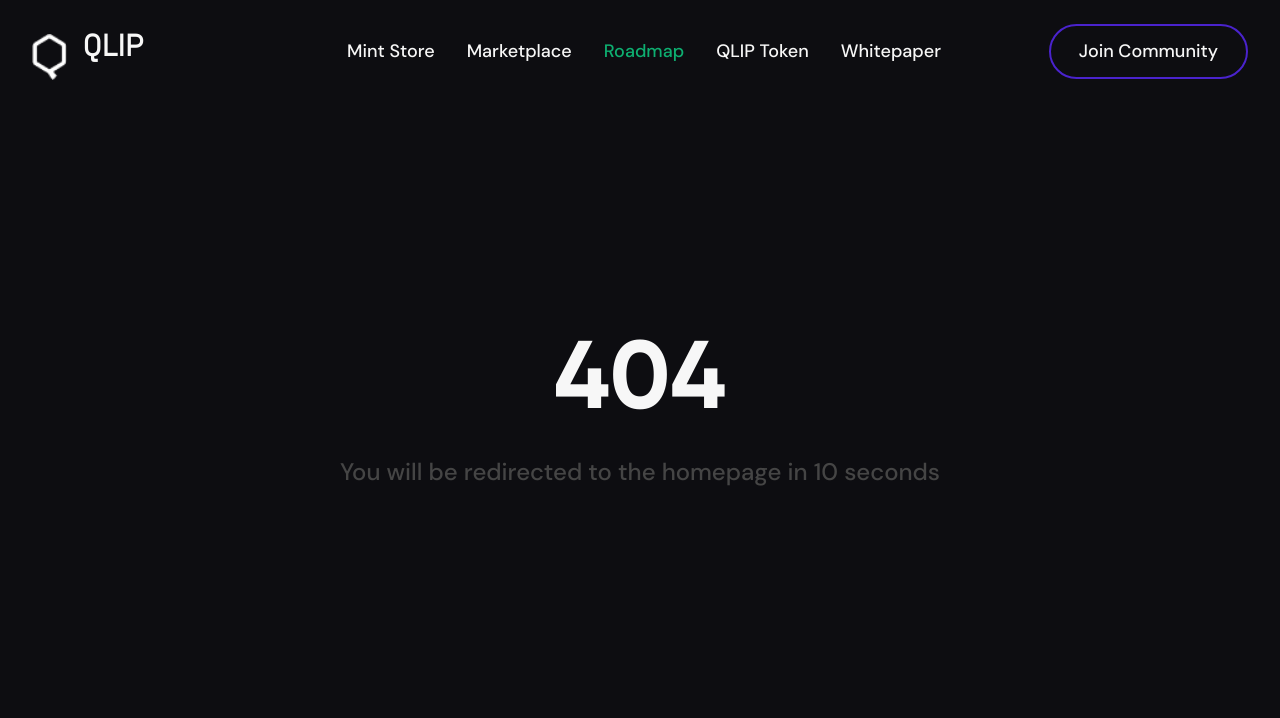
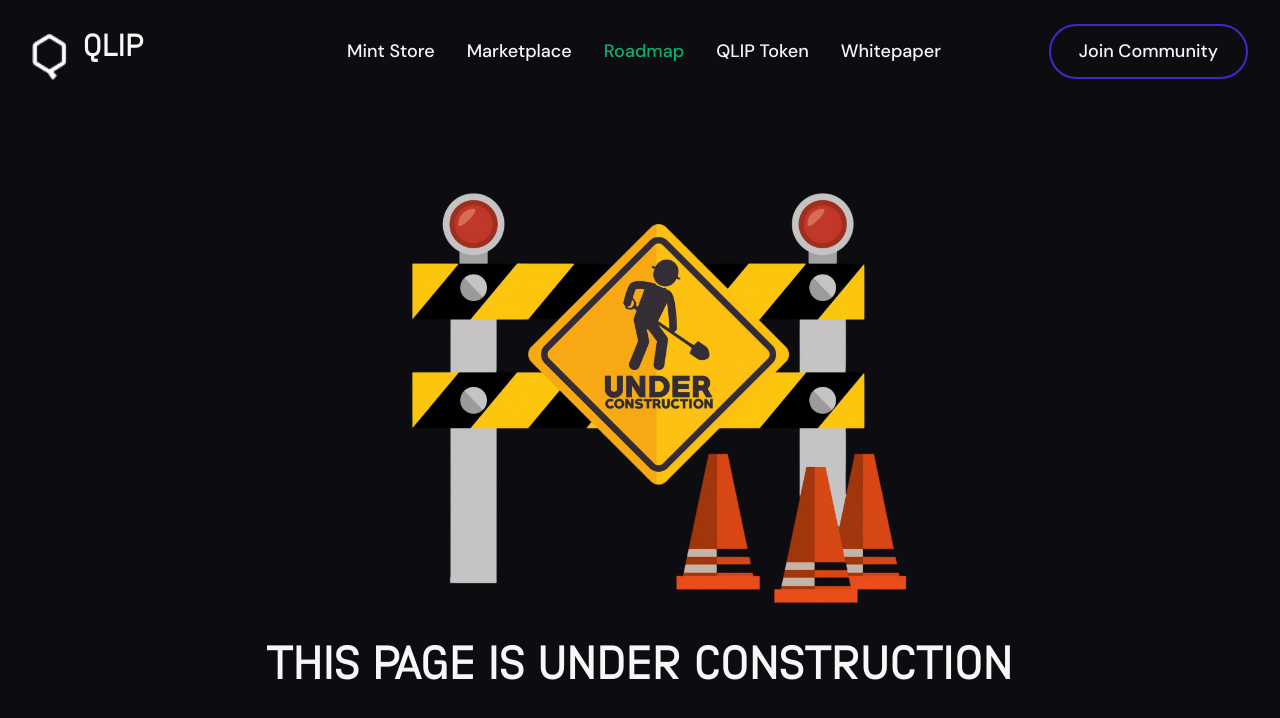
Before and after one commit to 0xdothis/qlip-marketplace, a React (Vite) app: page /roadmap in a window 1280 px wide. Before the commit this address had no page. Shown: the top 718 px of the page. Built offline with nearby package versions, Linux system fonts and the light colour scheme.

Commit message:
Created a page under construction components and replaced the  page not found component

```diff
--- a/src/components/NotFound/NotFound.jsx
+++ b/src/components/NotFound/NotFound.jsx
@@ -2,7 +2,7 @@ import React from "react";
 import styled from "styled-components/macro";
 
 function NotFound() {
-  const [timer, setTimer] = React.useState(15);
+  const [timer, setTimer] = React.useState(5);
 
   React.useEffect(() => {
     // Redirect to homepage after 3 seconds
@@ -24,6 +24,7 @@ function NotFound() {
   return (
     <Wrapper>
       <Heading>404</Heading>
+      <HeadingH2>Page not found</HeadingH2>
       <Text>You will be redirected to the homepage in {timer} seconds</Text>
     </Wrapper>
   );
@@ -42,6 +43,12 @@ const Heading = styled.h1`
   font-size: 6rem;
   color: var(--color-white);
 `;
+const HeadingH2 = styled.h2`
+  font-size: 3rem;
+  color: var(--color-white);
+  margin-top: -30px;
+  margin-bottom: 20px;
+`;
 
 const Text = styled.p`
   font-size: 1.5rem;
--- /dev/null
+++ b/src/components/NotReady/NotReady.jsx
@@ -0,0 +1,41 @@
+import React from "react";
+import styled from "styled-components/macro";
+
+function NotReady() {
+  return (
+    <Wrapper>
+      <ImgWrapper>
+        <Img
+          src="./images/construction.png"
+          alt="this page is under construction"
+        />
+      </ImgWrapper>
+      <HeadingH3>This Page is under construction</HeadingH3>
+    </Wrapper>
+  );
+}
+
+const Wrapper = styled.div`
+  display: grid;
+  place-content: center;
+  width: 100%;
+  height: 100%;
+  justify-items: center;
+`;
+
+const ImgWrapper = styled.div`
+  max-width: 600px;
+`;
+
+const Img = styled.img`
+  width: 100%;
+`;
+
+const HeadingH3 = styled.h3`
+  font-family: "Unione";
+  font-size: var(--font-h3);
+  text-transform: uppercase;
+  text-align: center;
+  margin-top: -50px;
+`;
+export default NotReady;
--- /dev/null
+++ b/src/components/NotReady/index.js
@@ -0,0 +1 @@
+export { default } from "./NotReady";
--- a/src/pages/MintStore.jsx
+++ b/src/pages/MintStore.jsx
@@ -1,11 +1,14 @@
 import Navbar from "../components/Navbar";
-import NotFound from "../components/NotFound";
+import NotReady from "../components/NotReady";
 
 function MintStore() {
   return (
     <>
-      <Navbar value="Connect Wallet" />
-      <NotFound />
+      <Navbar
+        value="Connect Wallet"
+        style={{ backgroundColor: "var(--color-bg-dark)" }}
+      />
+      <NotReady />
     </>
   );
 }
--- a/src/pages/QlipToken.jsx
+++ b/src/pages/QlipToken.jsx
@@ -1,11 +1,14 @@
 import Navbar from "../components/Navbar";
-import NotFound from "../components/NotFound";
+import NotReady from "../components/NotReady";
 
 function QlipToken() {
   return (
     <>
-      <Navbar value="Join Community" />
-      <NotFound />
+      <Navbar
+        value="Join Community"
+        style={{ backgroundColor: "var(--color-bg-dark)" }}
+      />
+      <NotReady />
     </>
   );
 }
--- a/src/pages/Roadmap.jsx
+++ b/src/pages/Roadmap.jsx
@@ -1,11 +1,14 @@
 import Navbar from "../components/Navbar";
-import NotFound from "../components/NotFound";
+import NotReady from "../components/NotReady";
 
 function Roadmap() {
   return (
     <>
-      <Navbar value="Join Community" />
-      <NotFound />
+      <Navbar
+        value="Join Community"
+        style={{ backgroundColor: "var(--color-bg-dark)" }}
+      />
+      <NotReady />
     </>
   );
 }
```
Also changed, not shown: public/images/construction.png (added).
